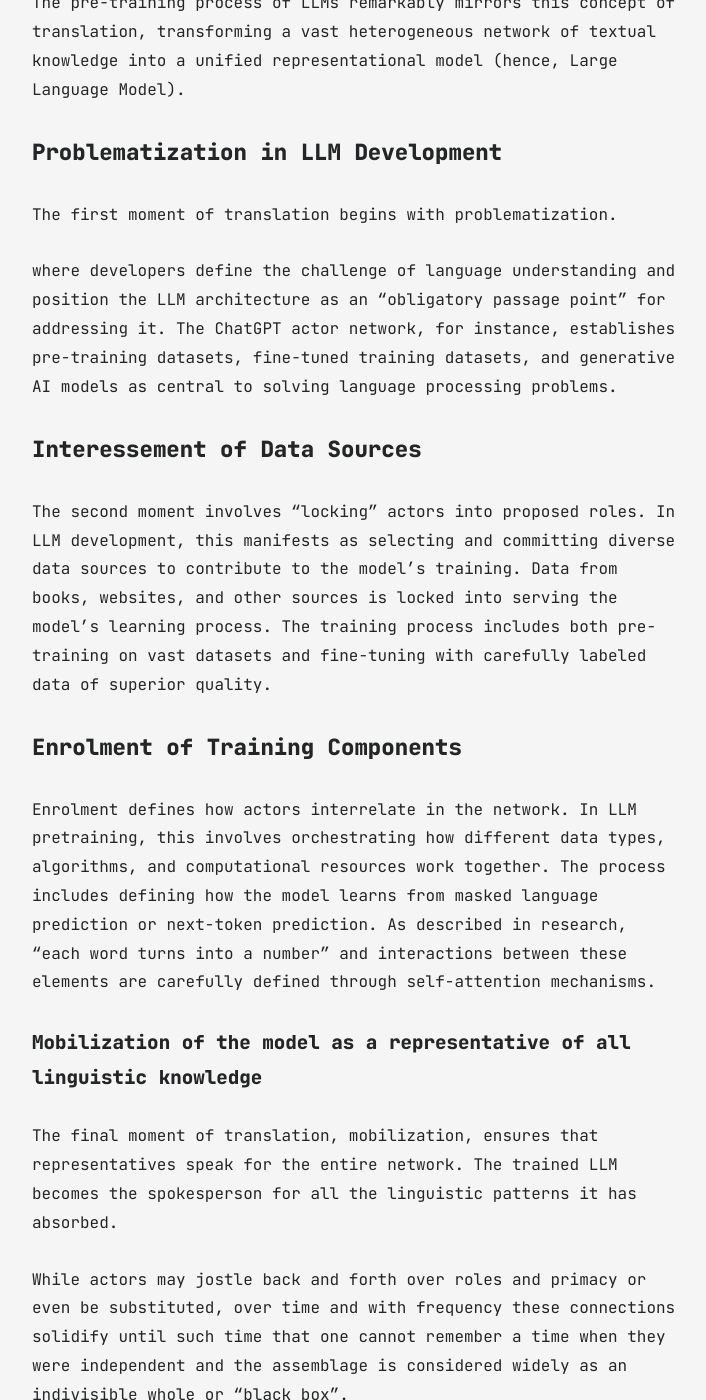
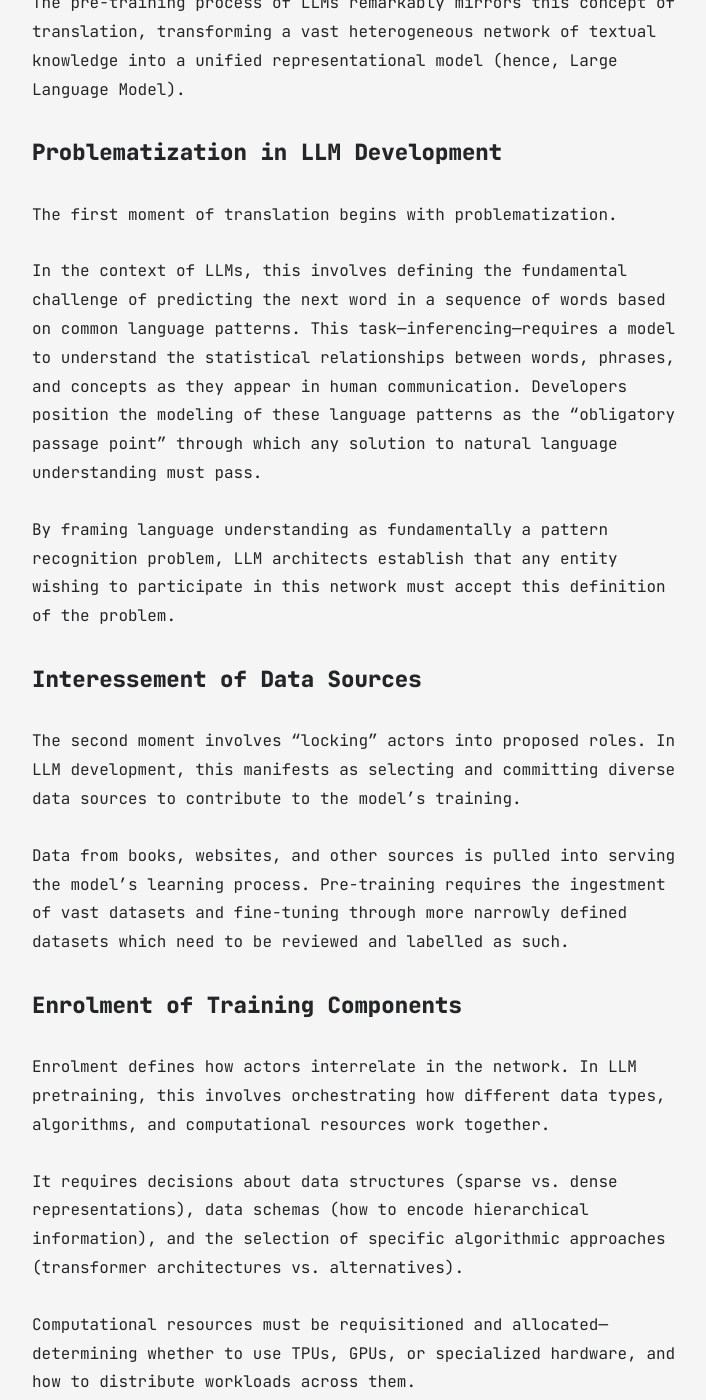
Before and after one commit to dr-robert-li/jekyll-blog, a Jekyll site: the page built from all_collections/_posts/2025-03-26-ANT-and-LLMs.md, in a window 1280 px wide and 1400 px high, scrolled down 4988 px. Shown: the whole window, without its empty margins (283-989 px from the left). Built offline with Jekyll 4.4.1, drawn with Linux system fonts in a browser that asks for light colours; some of the changed text lies outside the part shown.

Commit message:
ANT and LLMs article

```diff
--- a/all_collections/_posts/2025-03-26-ANT-and-LLMs.md
+++ b/all_collections/_posts/2025-03-26-ANT-and-LLMs.md
@@ -56,21 +56,39 @@
 
 The first moment of translation begins with problematization.
 
-where developers define the challenge of language understanding and position the LLM architecture as an "obligatory passage point" for addressing it. The ChatGPT actor network, for instance, establishes pre-training datasets, fine-tuned training datasets, and generative AI models as central to solving language processing problems.
+In the context of LLMs, this involves defining the fundamental challenge of predicting the next word in a sequence of words based on common language patterns. This task—inferencing—requires a model to understand the statistical relationships between words, phrases, and concepts as they appear in human communication. Developers position the modeling of these language patterns as the "obligatory passage point" through which any solution to natural language understanding must pass.
+
+By framing language understanding as fundamentally a pattern recognition problem, LLM architects establish that any entity wishing to participate in this network must accept this definition of the problem.
 
 #### Interessement of Data Sources
 
-The second moment involves "locking" actors into proposed roles. In LLM development, this manifests as selecting and committing diverse data sources to contribute to the model's training. Data from books, websites, and other sources is locked into serving the model's learning process. The training process includes both pre-training on vast datasets and fine-tuning with carefully labeled data of superior quality.
+The second moment involves "locking" actors into proposed roles. In LLM development, this manifests as selecting and committing diverse data sources to contribute to the model's training.
+
+Data from books, websites, and other sources is pulled into serving the model's learning process. Pre-training requires the ingestment of vast datasets and fine-tuning through more narrowly defined datasets which need to be reviewed and labelled as such.
 
 #### Enrolment of Training Components
 
-Enrolment defines how actors interrelate in the network. In LLM pretraining, this involves orchestrating how different data types, algorithms, and computational resources work together. The process includes defining how the model learns from masked language prediction or next-token prediction. As described in research, "each word turns into a number" and interactions between these elements are carefully defined through self-attention mechanisms.
+Enrolment defines how actors interrelate in the network. In LLM pretraining, this involves orchestrating how different data types, algorithms, and computational resources work together.
 
-##### Mobilization of the model as a representative of all linguistic knowledge
+It requires decisions about data structures (sparse vs. dense representations), data schemas (how to encode hierarchical information), and the selection of specific algorithmic approaches (transformer architectures vs. alternatives).
 
-The final moment of translation, mobilization, ensures that representatives speak for the entire network. The trained LLM becomes the spokesperson for all the linguistic patterns it has absorbed.
+Computational resources must be requisitioned and allocated—determining whether to use TPUs, GPUs, or specialized hardware, and how to distribute workloads across them.
+
+It needs to be defined how the model learns from masked language prediction or next-token prediction and interactions between the tokenized words and the distances and dimensions are carefully defined through self-attention mechanisms.
+
+Chain of Thought (CoT) reasoning provides a representation of these processes of translation up to enrolment in action. The model generates intermediate reasoning steps before producing a final answer—effectively enrolling different components of its own knowledge representation to collaborate in problem-solving.
+
+By breaking complex reasoning into sequential steps, CoT defines specific roles for different parts of the model's knowledge: some parts identify relevant facts, others apply logical operations, and still others synthesize conclusions.
+
+This internal division of labor mirrors the concepts of problematization, interessement and enrolment. The model learns not just to produce answers, but to organize its internal representations into a collaborative reasoning process—a microcosm of the broader enrolment happening across the entire LLM development ecosystem.
+
+##### Mobilization of the model
+
+The final moment of translation, mobilization, ensures that representatives speak for the entire network. The interface through which one might interact with the LLM and the inferenced output becomes the spokesperson for all the linguistic patterns it has absorbed.
 
 While actors may jostle back and forth over roles and primacy or even be substituted, over time and with frequency these connections solidify until such time that one cannot remember a time when they were independent and the assemblage is considered widely as an indivisible whole or "black box".
+
+#### Reified representations of all linguistic knowledge
 
 This is reification and it shapes how societies evolve (as we say, we live on the shoulders of giants who themselves live on shoulders of other giants). The thoughts that form actor networks become increasingly embedded until their origins are forgotten.
 
@@ -80,7 +98,7 @@
 
 Political scientist Brian Klaas offers a modern metaphor for understanding the fragility of overly reified social structures: the sandpile model. Borrowed from physics and complexity science, this model illustrates how systems can reach a state of "self-organized criticality." As Klaas explains, if you add grains of sand to a pile one by one, eventually the pile reaches a critical state where a single additional grain can trigger an avalanche. The system teeters on a precipice—changing small things can trigger the change of everything.
 
-This model perfectly captures the brittleness of overly reified social constructs. When ideas, practices, or institutions become too rigid through excessive copying and reification, they reach a state of criticality. A seemingly minor perturbation—a single grain of sand—can cause the entire structure to collapse. We've engineered modern society to exist perpetually on this edge of chaos, prioritizing optimization and efficiency over resilience.
+This analogy captures the brittleness of overly reified social constructs. When ideas, practices, or institutions become too rigid through excessive copying and reification, they reach a state of criticality. A seemingly minor perturbation—a single grain of sand—can cause the entire structure to collapse. We've engineered modern society to exist perpetually on this edge of chaos, prioritizing optimization and efficiency over resilience.
 
 ## The Challenge of Large Language Models
 
```
